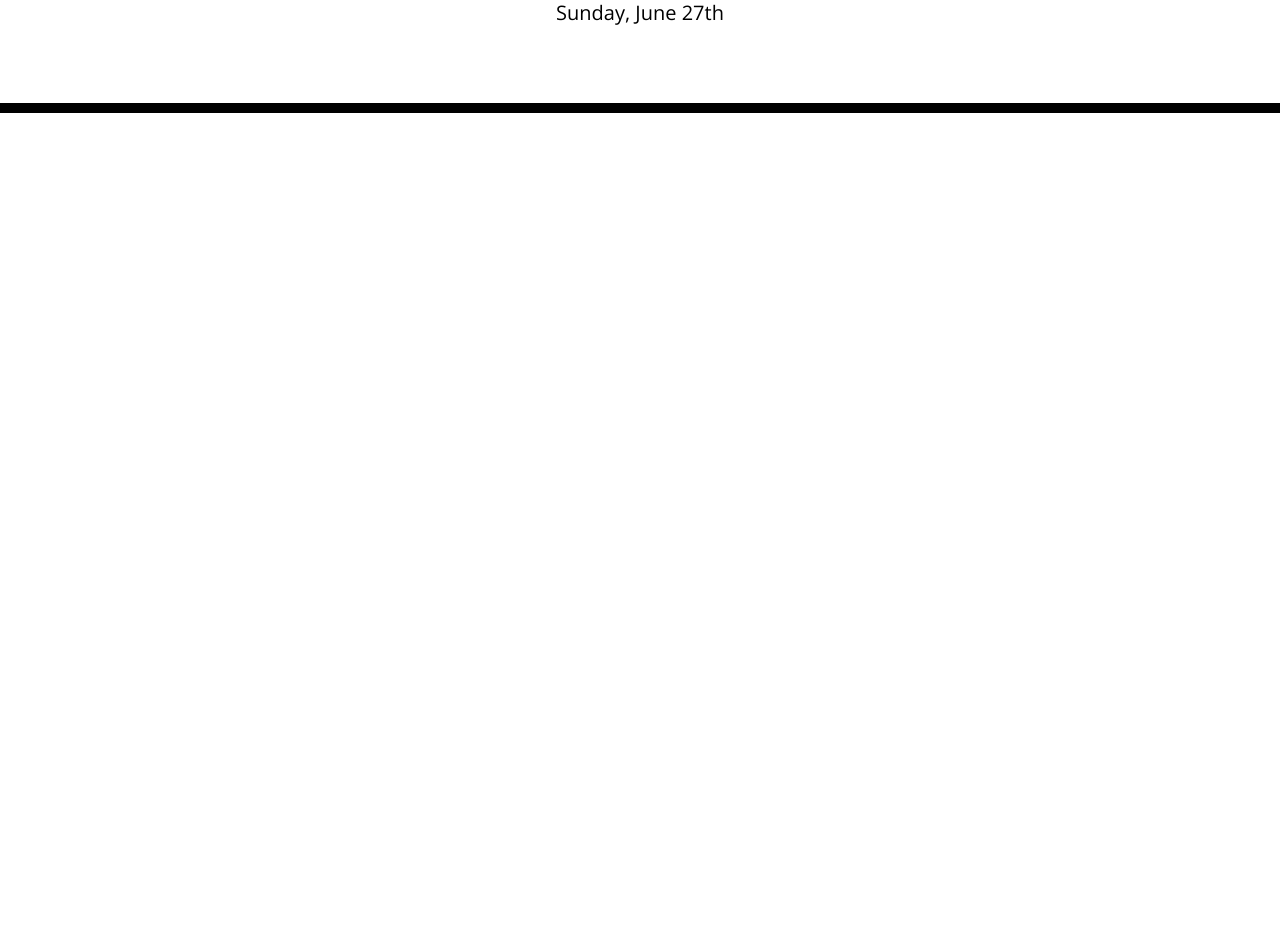
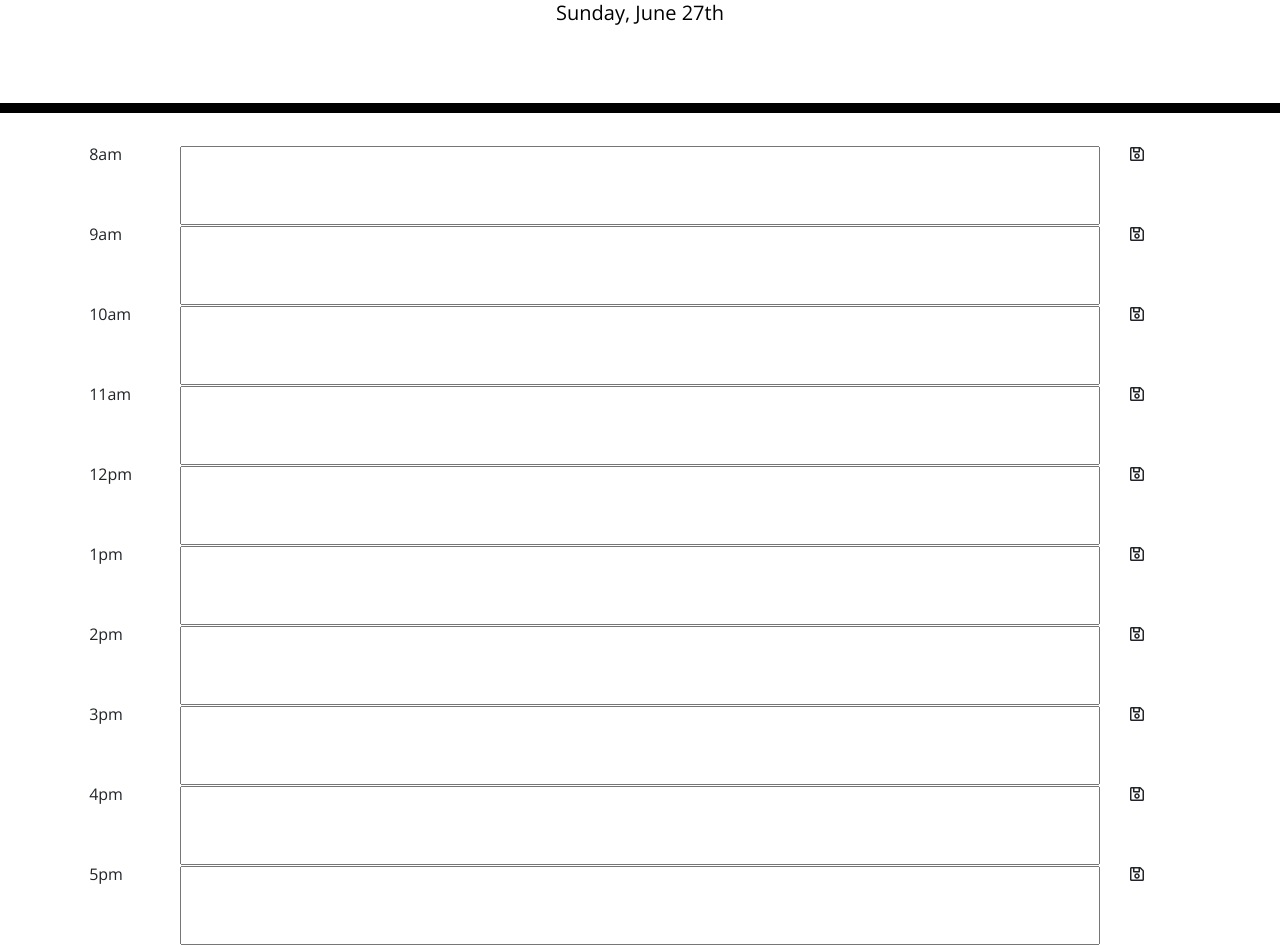
Before and after one commit to hikod/scheduler, a plain HTML site: page index.html in a window 1280 px wide. Shown: the part 191-1136 px from the top of the page. Before the commit the page ends 800 px from the top, so only its background shows below. Drawn offline with nearby package versions, Linux system fonts and the light colour scheme.

Commit message:
adding timetable and save icon

```diff
--- a/Assets/css/style.css
+++ b/Assets/css/style.css
@@ -69,3 +69,7 @@ textarea{
   font-size: 20px;
   transition: all .3s ease-in-out;
 }
+div input{
+  width: 100%;
+  height: 100%;
+}
--- a/index.html
+++ b/index.html
@@ -1,23 +1,14 @@
 <!DOCTYPE html>
 <html lang="en">
+
 <head>
   <meta charset="UTF-8" />
   <meta name="viewport" content="width=device-width, initial-scale=1.0" />
   <meta http-equiv="X-UA-Compatible" content="ie=edge" />
-    <link
-      rel="stylesheet"
-      href="https://stackpath.bootstrapcdn.com/bootstrap/4.3.1/css/bootstrap.min.css"
-    />
-    <link
-      rel="stylesheet"
-      href="https://use.fontawesome.com/releases/v5.8.1/css/all.css"
-      integrity="sha384-50oBUHEmvpQ+1lW4y57PTFmhCaXp0ML5d60M1M7uH2+nqUivzIebhndOJK28anvf"
-      crossorigin="anonymous"
-    />
-    <link
-      href="https://fonts.googleapis.com/css?family=Open+Sans&display=swap"
-      rel="stylesheet"
-    />
+  <link rel="stylesheet" href="https://stackpath.bootstrapcdn.com/bootstrap/4.3.1/css/bootstrap.min.css" />
+  <link rel="stylesheet" href="https://use.fontawesome.com/releases/v5.8.1/css/all.css"
+    integrity="sha384-50oBUHEmvpQ+1lW4y57PTFmhCaXp0ML5d60M1M7uH2+nqUivzIebhndOJK28anvf" crossorigin="anonymous" />
+  <link href="https://fonts.googleapis.com/css?family=Open+Sans&display=swap" rel="stylesheet" />
   <link rel="stylesheet" href="./Assets/css/style.css" />
   <title>Work Day Scheduler</title>
 </head>
@@ -30,10 +21,61 @@
   </header>
   <div class="container">
     <!-- Timeblocks go here -->
+    <div class="row my-row">
+      <div class="col-1 my-col col-a1 colorcode" id="8"> 8am </div>
+      <div class="col my-col col-a2 edit_cont"><input type="text"></div>
+      <div class="col-1 my-col col-a3 edit_btn"><i class="far fa-save"></i></div>
+    </div>
+    <div class="row my-row">
+      <div class="col-1 my-col col-a1 colorcode" id="9"> 9am </div>
+      <div class="col my-col col-a2 edit_cont"><input type="text"></div>
+      <div class="col-1 my-col col-a3 edit_btn"><i class="far fa-save"></i></div>
+    </div>
+    <div class="row my-row">
+      <div class="col-1 my-col col-b1 colorcode" id="10"> 10am </div>
+      <div class="col my-col col-a2 edit_cont"><input type="text"></div>
+      <div class="col-1 my-col col-b3 edit_btn"><i class="far fa-save"></i></div>
+    </div>
+    <div class="row my-row">
+      <div class="col-1 my-col col-c1 colorcode" id="11"> 11am </div>
+      <div class="col my-col col-a2 edit_cont"><input type="text"></div>
+      <div class="col-1 my-col col-c3 edit_btn"><i class="far fa-save"></i></div>
+    </div>
+    <div class="row my-row">
+      <div class="col-1 my-col col-c1 colorcode" id="12"> 12pm </div>
+      <div class="col my-col col-a2 edit_cont"><input type="text"></div>
+      <div class="col-1 my-col col-c3 edit_btn"><i class="far fa-save"></i></div>
+    </div>
+    <div class="row my-row">
+      <div class="col-1 my-col col-c1 colorcode" id="13"> 1pm </div>
+      <div class="col my-col col-a2 edit_cont"><input type="text"></div>
+      <div class="col-1 my-col col-c3 edit_btn"><i class="far fa-save"></i></div>
+    </div>
+    <div class="row my-row">
+      <div class="col-1 my-col col-c1 colorcode" id="14"> 2pm </div>
+      <div class="col my-col col-a2 edit_cont"><input type="text"></div>
+      <div class="col-1 my-col col-c3 edit_btn"><i class="far fa-save"></i></div>
+    </div>
+    <div class="row my-row">
+      <div class="col-1 my-col col-c1 colorcode" id="15"> 3pm </div>
+      <div class="col my-col col-a2 edit_cont"><input type="text"></div>
+      <div class="col-1 my-col col-c3 edit_btn"><i class="far fa-save"></i></div>
+    </div>
+    <div class="row my-row">
+      <div class="col-1 my-col col-c1 colorcode" id="16"> 4pm </div>
+      <div class="col my-col col-a2 edit_cont"><input type="text"></div>
+      <div class="col-1 my-col col-c3 edit_btn"><i class="far fa-save"></i></div>
+    </div>
+    <div class="row my-row">
+      <div class="col-1 my-col col-c1 colorcode" id="17"> 5pm </div>
+      <div class="col my-col col-a2 edit_cont"><input type="text"></div>
+      <div class="col-1 my-col col-c3 edit_btn"><i class="far fa-save"></i></div>
+    </div>
   </div>
 
   <script src="https://code.jquery.com/jquery-3.4.1.min.js"></script>
   <script src="https://cdnjs.cloudflare.com/ajax/libs/moment.js/2.24.0/moment.min.js"></script>
   <script src="./Assets/js/script.js"></script>
 </body>
+
 </html>
```
Lines whose indentation alone changed are shown as unchanged.
